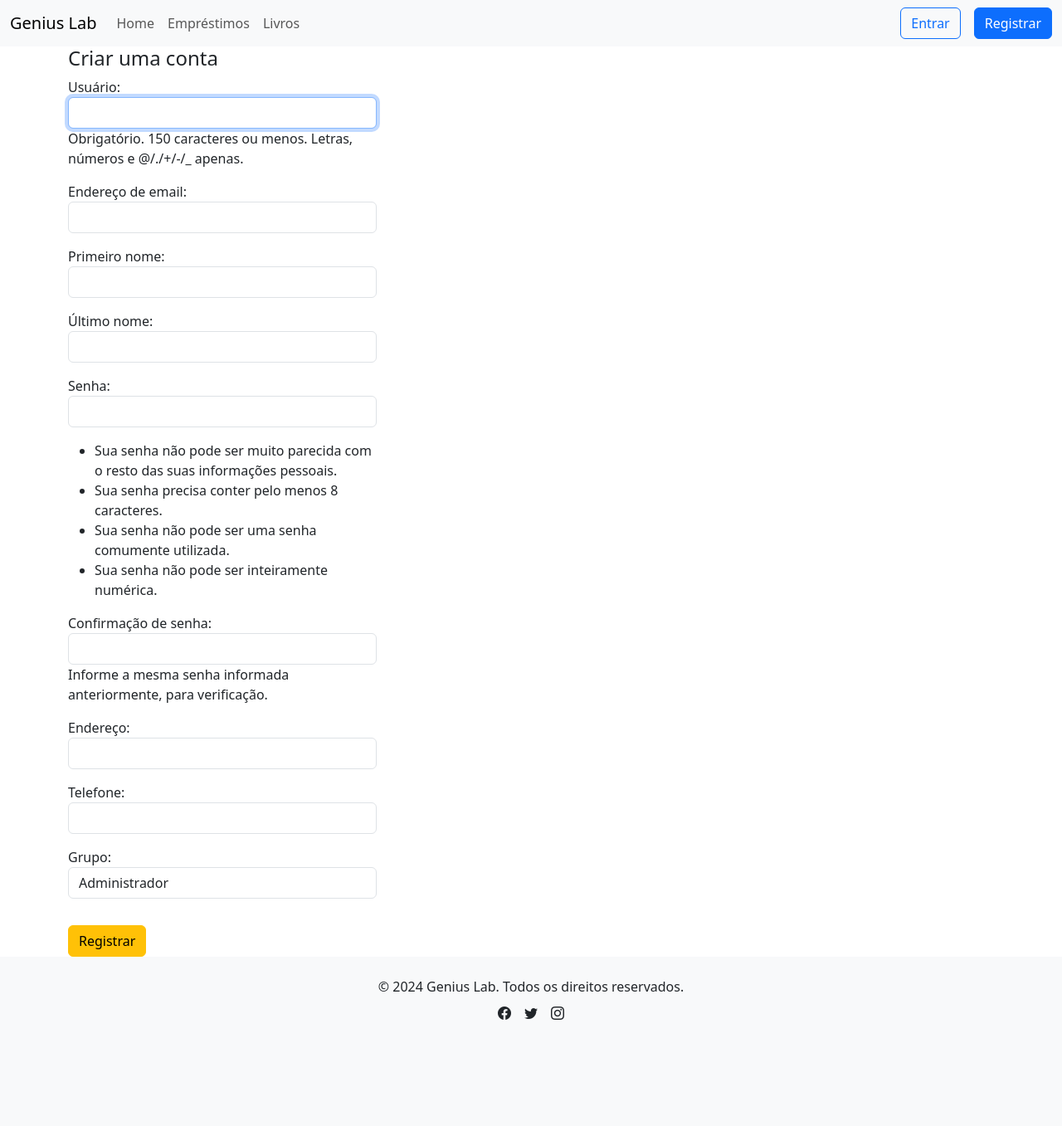
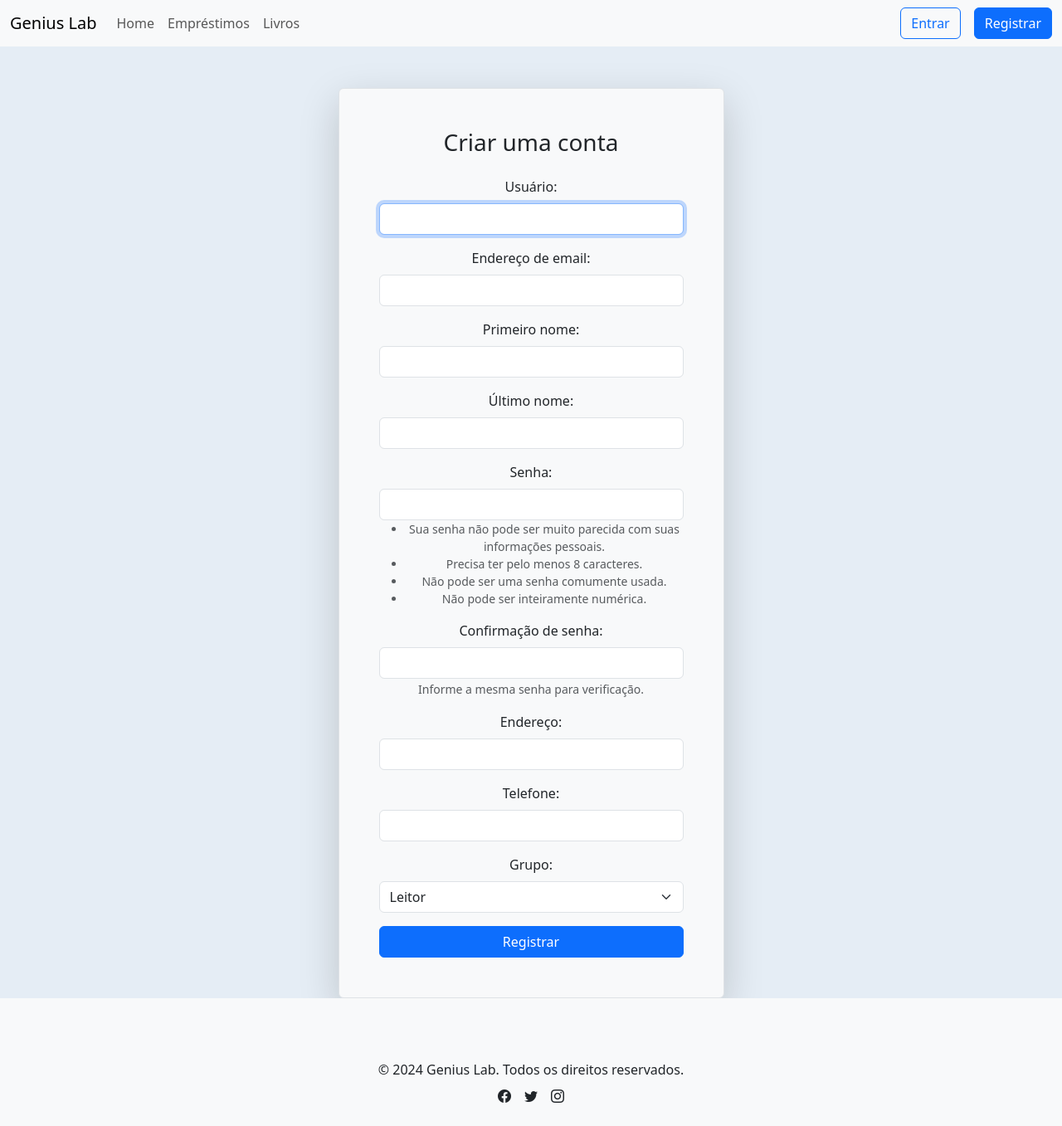
Before and after one commit to Jleandrobr/genius_lab, a Django app: page /register/ in a window 1280 px wide. Shown: the whole page at 83% size. Before the commit the page ends 1229 px from the top, so only its background shows below. Run offline with Django 5.2, Linux system fonts and the light colour scheme.

Commit message:
feat: melhorando a estilização de forms, logins e home

```diff
--- /dev/null
+++ b/static/css/home.css
@@ -0,0 +1,17 @@
+body {
+    background-color: #e5edf5;
+    color: #343a40;
+}
+.container {
+    text-align: center;
+    margin-top: 50px;
+}
+.header-icon {
+    width: 100px;
+    height: auto;
+    margin-bottom: 20px;
+}
+.welcome-text {
+    font-size: 1.5rem;
+    margin-bottom: 10px;
+}
--- /dev/null
+++ b/static/css/login.css
@@ -0,0 +1,11 @@
+body {
+    background-color: #f0f2f5;
+}
+
+.vh-60 {
+    height: 60vh;
+}
+
+.shadow-lg {
+    box-shadow: 0 4px 8px rgba(0, 0, 0, 0.2);
+}
--- a/templates/base.html
+++ b/templates/base.html
@@ -6,9 +6,18 @@
     <meta charset="UTF-8">
     <meta name="viewport" content="width=device-width, initial-scale=1.0">
     <link rel="stylesheet" href="{% static 'css/style.css' %}">
+    <link rel="stylesheet" href="{% static 'css/login.css' %}">
+    <link rel="stylesheet" href="{% static 'css/home.css' %}">
     <link rel="stylesheet" href="https://cdn.jsdelivr.net/npm/bootstrap-icons@1.11.3/font/bootstrap-icons.min.css">
     <link rel="stylesheet" href="https://cdn.jsdelivr.net/npm/bootstrap@5.3.3/dist/css/bootstrap.min.css" integrity="sha384-QWTKZyjpPEjISv5WaRU9OFeRpok6YctnYmDr5pNlyT2bRjXh0JMhjY6hW+ALEwIH" crossorigin="anonymous">
     <title>{% block title %}{% endblock %}</title>
+    <style>
+        body {
+            background-color: #e5edf5;
+
+            /* #089cf4 */
+        }
+    </style>
 </head>
 <body>
 
--- a/templates/emprestimos/listagem.html
+++ b/templates/emprestimos/listagem.html
@@ -5,7 +5,7 @@
 
 {% block content %}
     <div class="container mt-5">
-    <h1>Empréstimos</h1>
+    <h1 style="color: rgb(0, 0, 0);">Empréstimos</h1>
 
     <div class="p-3 mb-4 bg-light border rounded">
         <form method="GET" action="{% url 'filtros_emprestimos' %}">
@@ -50,7 +50,7 @@
         </form>
     </div>
     <div class="d-flex justify-content-between">
-        <p>Total {{ page_obj.paginator.count }} empréstimos</p>
+        <p style="color: rgb(0, 0, 0);">Total {{ page_obj.paginator.count }} empréstimos</p>
     </div>
 
     {% if page_obj %}
--- a/templates/registration/register.html
+++ b/templates/registration/register.html
@@ -3,12 +3,81 @@
 {% block title %}Registrar{% endblock %}
 
 {% block content %}
-<div class="col-md-4">
-    <h4>Criar uma conta</h4>
-    <form method="post">
-        {% csrf_token %}
-        {{ form.as_p }}
-        <button class="btn btn-warning mt-3" type="submit">Registrar</button>
-    </form>
+<div class="d-flex justify-content-center align-items-center vh-200">
+    <div class="col-md-5 p-5 border rounded shadow-lg bg-light">
+        <h3 class="text-center mb-4">Criar uma conta</h3>
+
+        <form method="post">
+            {% csrf_token %}
+
+            <div class="mb-3">
+                <label for="id_username" class="form-label">Usuário:</label>
+                <input type="text" name="username" maxlength="150" autofocus class="form-control" required id="id_username">
+            </div>
+
+            <div class="mb-3">
+                <label for="id_email" class="form-label">Endereço de email:</label>
+                <input type="email" name="email" maxlength="254" class="form-control" id="id_email">
+            </div>
+
+            <div class="mb-3">
+                <label for="id_first_name" class="form-label">Primeiro nome:</label>
+                <input type="text" name="first_name" maxlength="150" class="form-control" id="id_first_name">
+            </div>
+
+            <div class="mb-3">
+                <label for="id_last_name" class="form-label">Último nome:</label>
+                <input type="text" name="last_name" maxlength="150" class="form-control" id="id_last_name">
+            </div>
+
+            <div class="mb-3">
+                <label for="id_password1" class="form-label">Senha:</label>
+                <input type="password" name="password1" autocomplete="new-password" class="form-control" id="id_password1">
+                <small class="form-text text-muted">
+                    <ul>
+                        <li>Sua senha não pode ser muito parecida com suas informações pessoais.</li>
+                        <li>Precisa ter pelo menos 8 caracteres.</li>
+                        <li>Não pode ser uma senha comumente usada.</li>
+                        <li>Não pode ser inteiramente numérica.</li>
+                    </ul>
+                </small>
+            </div>
+
+            <div class="mb-3">
+                <label for="id_password2" class="form-label">Confirmação de senha:</label>
+                <input type="password" name="password2" autocomplete="new-password" class="form-control" id="id_password2">
+                <small class="form-text text-muted">Informe a mesma senha para verificação.</small>
+            </div>
+
+            <div class="mb-3">
+                <label for="id_endereco" class="form-label">Endereço:</label>
+                <input type="text" name="endereco" maxlength="255" class="form-control" id="id_endereco">
+            </div>
+
+            <div class="mb-3">
+                <label for="id_telefone" class="form-label">Telefone:</label>
+                <input type="text" name="telefone" maxlength="20" class="form-control" id="id_telefone">
+            </div>
+
+            {% if user.is_superuser %}
+            <div class="mb-3">
+                <label for="id_grupo" class="form-label">Grupo:</label>
+                <select name="grupo" class="form-select" id="id_grupo">
+                    <option value="Administrador">Administrador</option>
+                    <option value="Leitor">Leitor</option>
+                </select>
+            </div>
+            {% else %}
+            <div class="mb-3">
+                <label for="id_grupo" class="form-label">Grupo:</label>
+                <select name="grupo" class="form-select" id="id_grupo">
+                    <option value="Leitor">Leitor</option>
+                </select>
+            </div>
+            {% endif %}
+
+            <button class="btn btn-primary w-100" type="submit">Registrar</button>
+        </form>
+    </div>
 </div>
 {% endblock %}
```
Also changed, not shown: templates/home/home.html (+17 -11 lines), templates/livros/listagem.html (+4 -4 lines), templates/registration/login.html (+14 -6 lines), static/img/genius_lab.png (added).
